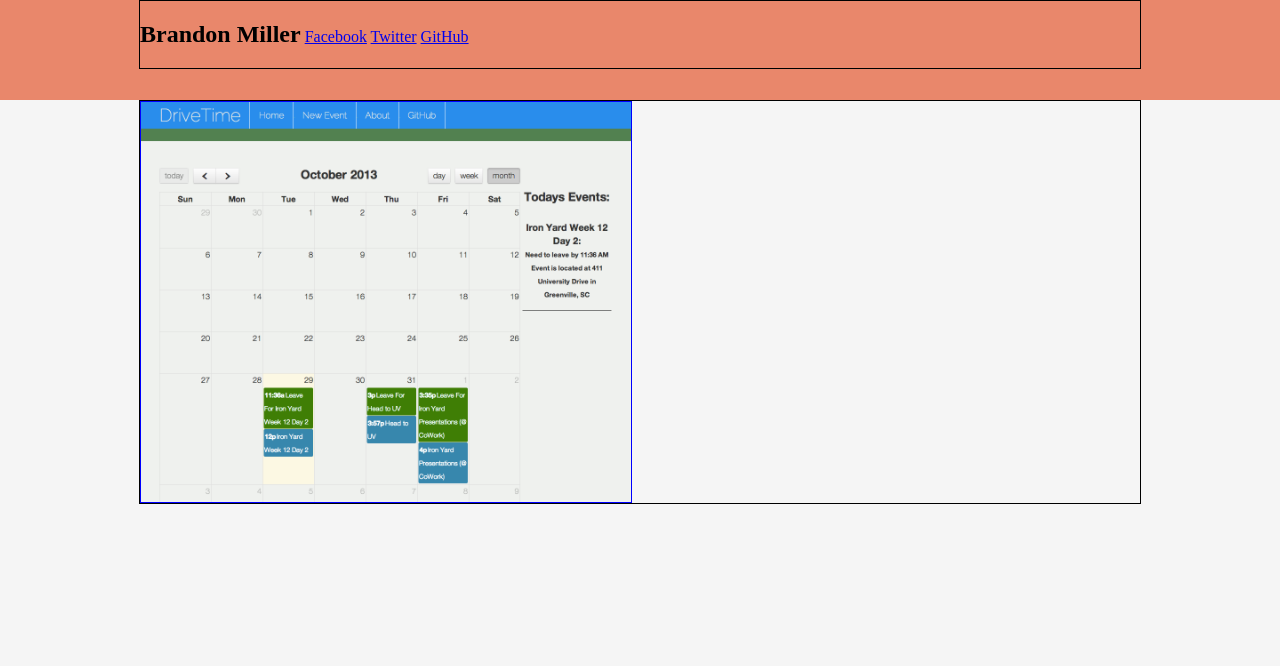
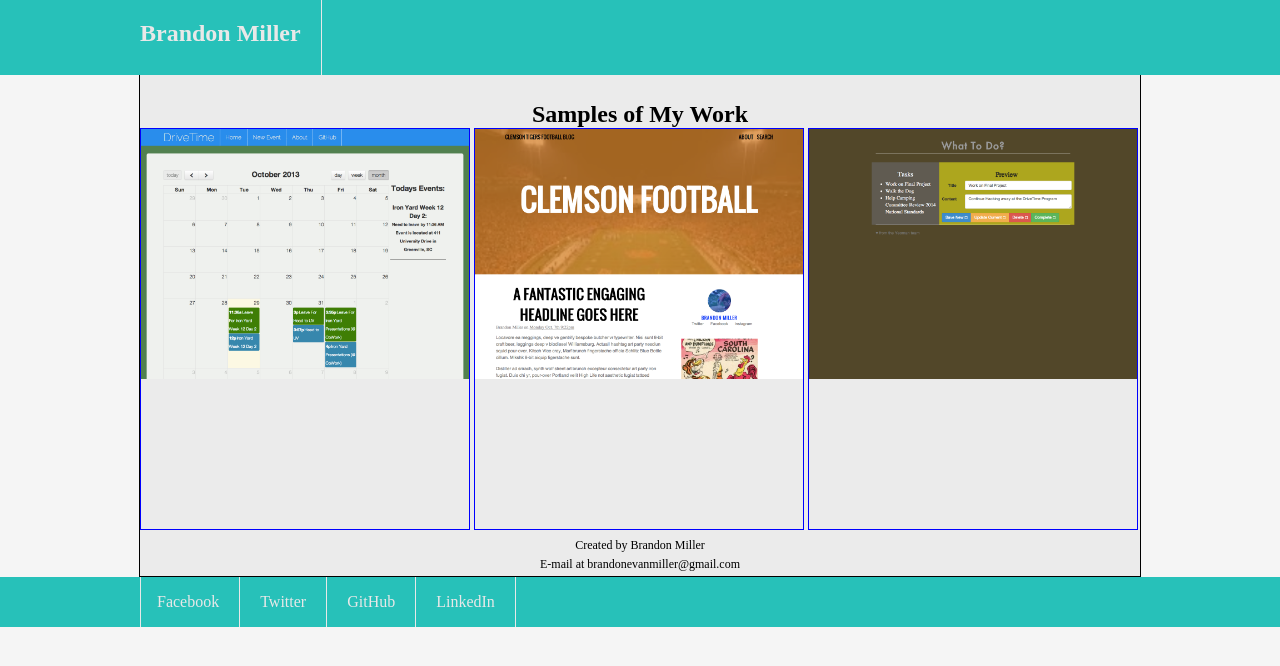
Before and after one commit to BrandonEMiller/BrandonEMiller.github.io, a plain HTML site: page index.html in a window 1280 px wide. Drawn offline with Linux system fonts and the light colour scheme; a web font is replaced by a local one.

Commit message:
Added social links and work samples

```diff
--- a/index.html
+++ b/index.html
@@ -5,6 +5,7 @@
     <meta http-equiv="X-UA-Compatible" content="chrome=1">
     <title>Brandon Evan Miller</title>
     <link rel="stylesheet" href="stylesheets/styles.css">
+    <link href='http://fonts.googleapis.com/css?family=Nixie+One' rel='stylesheet' type='text/css'>
 
     <script src="javascripts/jquery/jquery.js"></script>
     <script src="javascripts/underscore/underscore.js"></script>
@@ -22,24 +23,22 @@
   <body>
 
     <header>
-      <div class="container">
+      <div class="header_container">
 
-        <h2>Brandon Miller</h2>
+        <div class="header_name">
+          <h2>Brandon Miller</h2>
+        </div>
 
-        <div class="links">
-
-          <a href="http://www.facebook.com/profile.php?id=12724887">Facebook</a>
-
-
-          <a href="http://twitter.com/Brandon_EMiller">Twitter</a>
-          <a href="https://github.com/BrandonEMiller">GitHub</a>
-        </div>
 
       </div>
     </header>
 
     <div class="container">
+
+      <div class="intro"></div>
+
       <div class="work_sample_container">
+        <h2>Samples of My Work</h2>
         <div class="sample">
           <a href="http://brandonemiller.github.io/DriveTime/">
             <div class="drive_time_image">
@@ -47,9 +46,52 @@
             </div>
           </a>
         </div>
+
+        <div class="sample">
+          <a href="http://brandonemiller.github.io/responsive_design_practice/">
+            <div class="responsive_image">
+
+            </div>
+          </a>
+        </div>
+        <div class="sample">
+          <a href="http://brandonemiller.github.io/ToDoList/index.html">
+            <div class="to_do_image">
+
+            </div>
+          </a>
+        </div>
       </div>
+      <div class="container_bottom_text">Created by Brandon Miller</div>
+      <div class="container_bottom_text">E-mail at brandonevanmiller@gmail.com</div>
+    </div>
 
-    </div>
+    <footer>
+        <div class="footer_container">
+          <div class="links">
+
+
+            <a href="http://www.facebook.com/profile.php?id=12724887">
+              <div class="social_link">Facebook</div>
+            </a>
+
+
+            <a href="http://twitter.com/Brandon_EMiller">
+              <div class="social_link">Twitter</div>
+            </a>
+            <a href="http://github.com/BrandonEMiller">
+               <div class="social_link">GitHub</div>
+            </a>
+
+            <a href="http://www.linkedin.com/profile/view?id=298253528&trk=nav_responsive_tab_profile">
+               <div class="social_link">LinkedIn</div>
+            </a>
+        </div>
+
+        </div>
+
+
+    </footer>
 
   </body>
 </html>
--- a/stylesheets/styles.css
+++ b/stylesheets/styles.css
@@ -2,33 +2,63 @@ body {
   margin: 0;
   padding: 0;
   background: #F5F5F5;
+  position: relative;
 }
 
 header {
-  background: rgba(232, 115, 82, 0.84);
+  background: rgb(39,193,185);
   width: 100%;
-  height: 100px;
+  height: 75px;
   margin: 0 auto;
+  position: fixed;
+}
+
+.header_name {
+  border-right: 1px solid rgb(232,232,232);
+  height: 75px;
+  display: inline-block;
+  padding-right: 20px;
 }
 
 header h2 {
   display: inline-block;
+  font-family: Nixie One;
+  color: rgb(232,232,232);
+
 }
 
 header .links {
   display: inline-block;
 }
 
+.header_container {
+   width: 1000px;
+  margin: 0 auto;
+  height: 75px;
+
+}
+
 .container {
   width: 1000px;
-  margin: 0 auto;
+  margin: 0 auto 0;
   border: 1px solid black;
+  background: rgb(235, 235, 235);
+}
+
+.intro {
+  margin-top: 100px;
+}
+
+.work_sample_container h2{
+  text-align: center;
+  margin-bottom: 0px;
 }
 
 .sample {
-  width: 490px;
+  width: 328px;
   border: 1px solid blue;
   height: 400px;
+  display: inline-block;
 
 }
 
@@ -39,12 +69,79 @@ header .links {
   -o-background-size: cover;
   background-size: cover;
 
+
   width: 100%;
-  height: 400px;
+  height: 250px;
+
+}
+.responsive_image   {
+  background: url(../images/responsive.png) no-repeat center center;
+  -webkit-background-size: cover;
+  -moz-background-size: cover;
+  -o-background-size: cover;
+  background-size: cover;
+
+
+  width: 100%;
+  height: 250px;
 
 }
 
-.facebook {
-  width: 50px;
+.to_do_image {
+  background: url(../images/what_to_do.png) no-repeat center center;
+  -webkit-background-size: cover;
+  -moz-background-size: cover;
+  -o-background-size: cover;
+  background-size: cover;
+
+  width: 100%;
+  height: 250px;
+
+}
+
+.container_bottom_text {
+
+  font-family: Nixie One;
+  font-size: 12px;
+  margin: 4px auto;
+  text-align: center;
+}
+
+footer {
+   background: rgb(39,193,185);
+  width: 100%;
+  height: 50px;
+  margin: 0 auto;
+
+
+}
+
+.footer_container {
+  width: 1000px;
+  margin: 0 auto;
   height: 50px;
 }
+
+.links:first-child{
+  border-left: 1px solid rgb(232,232,232);
+}
+
+a {
+  color: rgb(39,193,185);
+}
+
+.social_link {
+  height: 50px;
+  border-right: 1px solid rgb(232,232,232);
+  font-family: Nixie One;
+  display: inline-block;
+  line-height: 50px;
+  padding-right: 20px;
+  padding-left: 20px;
+  color: rgb(232,232,232);
+  margin-left: -4px;
+}
+
+.social_link:hover{
+    background: rgb(46, 221, 212);
+}
```
Also changed, not shown: images/responsive.png (added), images/what_to_do.png (added), 2 other files.
